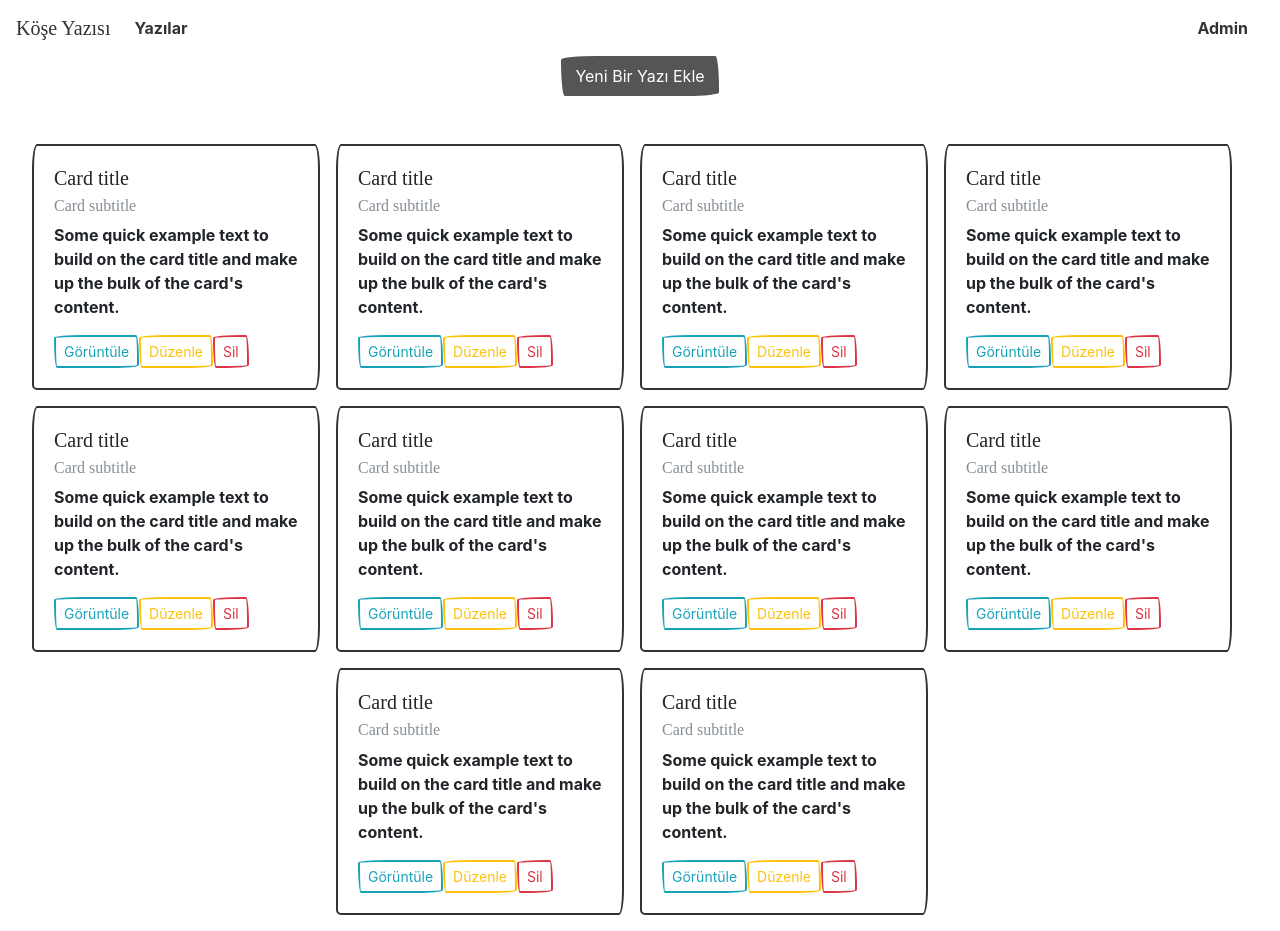
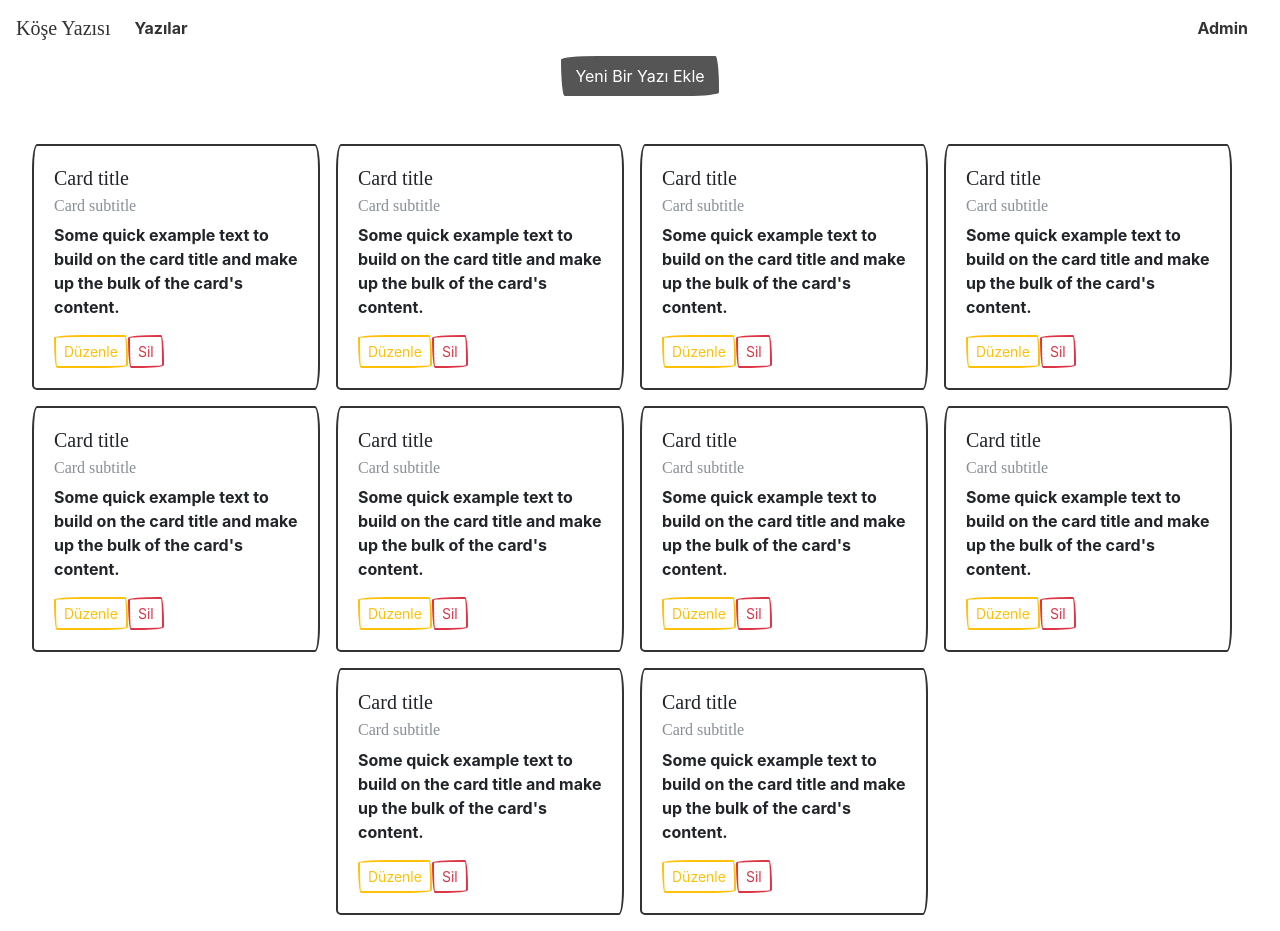
Before and after one commit to canturet/vuejs-nuxtjs-kose-yazisi, a Nuxt app: page /admin in a window 1280 px wide. Built offline with nearby package versions, Linux system fonts and the light colour scheme; a web font is replaced by a local one.

Commit message:
post üzerinde bulunan butonlar dinamik hale getirildi

```diff
--- a/components/post/Post.vue
+++ b/components/post/Post.vue
@@ -7,9 +7,21 @@
         Some quick example text to build on the card title and make up the bulk
         of the card's content.
       </p>
-      <a href="#" @click.prevent="$router.push('/posts/1')" class="btn btn-outline-info btn-sm">Görüntüle</a>
-      <a href="#" @click.prevent="$router.push('/admin/1')" class="btn btn-outline-warning btn-sm">Düzenle</a>
-      <a href="#" class="btn btn-outline-danger btn-sm">Sil</a>
+      <div class="admin-button-container" v-if="isAdmin">
+        <a href="#" @click.prevent="$router.push('/admin/1')" class="btn btn-outline-warning btn-sm">Düzenle</a>
+        <a href="#" class="btn btn-outline-danger btn-sm">Sil</a>
+      </div>
+       <a v-else href="#" @click.prevent="$router.push('/posts/1')" class="btn btn-outline-info btn-sm" >Görüntüle</a>
     </div>
   </div>
 </template>
+<script>
+export default {
+  props: {
+    isAdmin: {
+      required: true,
+      type: Boolean,
+    },
+  },
+};
+</script>
--- a/components/post/PostList.vue
+++ b/components/post/PostList.vue
@@ -9,7 +9,7 @@
       align-items-center
     "
   >
-    <Post v-for="index in 10" :key="index" />
+    <Post v-for="index in 10" :key="index" :is-admin="isAdmin" />
   </div>
 </template>
 <script>
@@ -18,5 +18,12 @@ export default {
   components: {
     Post,
   },
+  props : {
+    isAdmin : {
+      type : Boolean,
+      required : false,
+      default : false
+    }
+  }
 };
 </script>
--- a/pages/admin/index.vue
+++ b/pages/admin/index.vue
@@ -3,7 +3,7 @@
     <div class="container d-flex justify-content-center align-items-center">
       <button class="btn btn-dark" @click="$router.push('/admin/new-post')">Yeni Bir Yazı Ekle</button>
     </div>
-    <PostList />
+    <PostList :is-admin="true" />
   </div>
 </template>
 <script>
```
